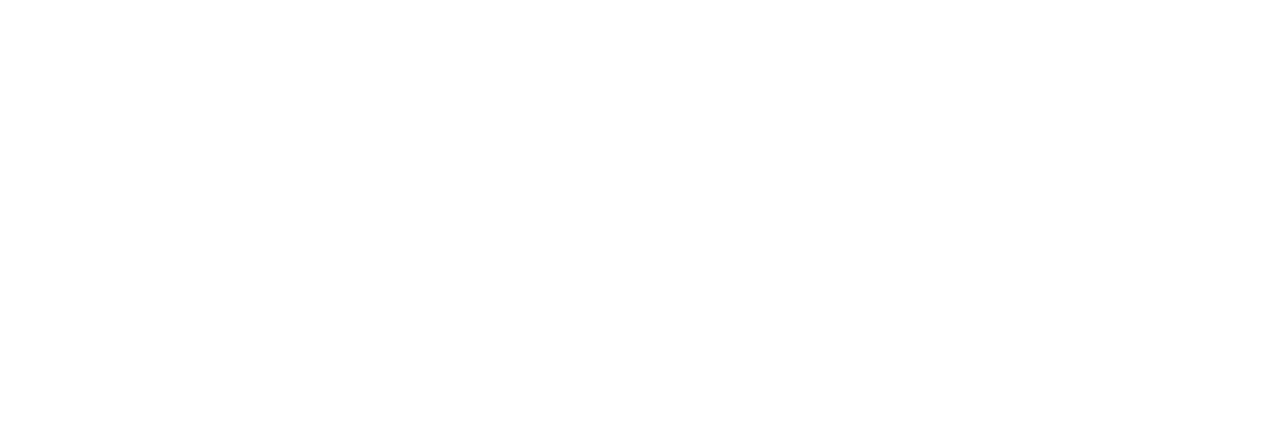
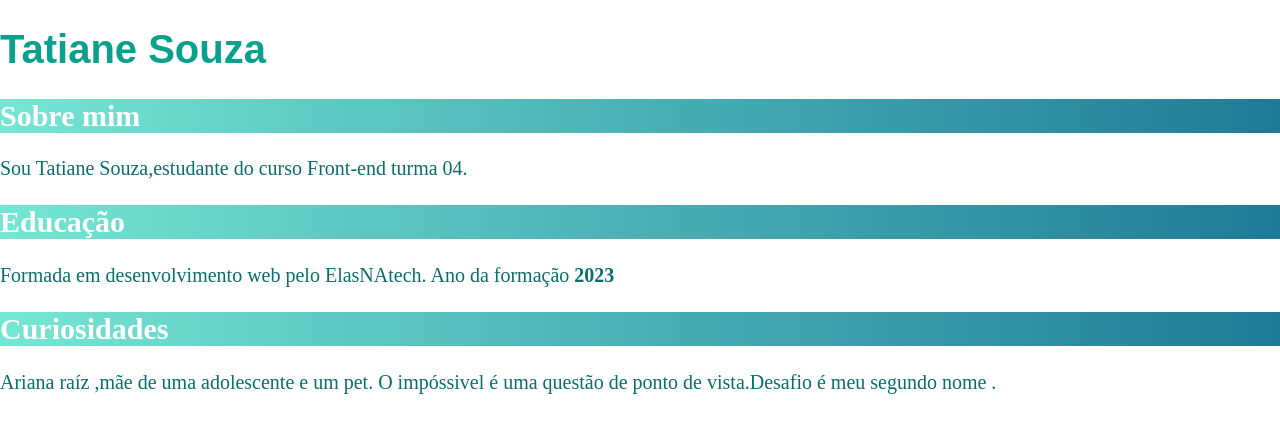
Before and after one commit to Sowza82/SalvadorTech_ativ, a plain HTML site: page front End 4/ativ.18.12.23/index.html in a window 1280 px wide. Drawn offline with Linux system fonts and the light colour scheme.

Commit message:
Organizando as atividades

```diff
--- /dev/null
+++ b/front End 4/ativ.02.02.24/script.js
@@ -0,0 +1 @@
+const pai = document.queryS
--- a/front End 4/ativ.18.12.23/index.html
+++ b/front End 4/ativ.18.12.23/index.html
@@ -1,11 +1,26 @@
 <!DOCTYPE html>
-<html lang="en">
+<html lang="pt-br">
 <head>
     <meta charset="UTF-8">
     <meta name="viewport" content="width=device-width, initial-scale=1.0">
     <title>Document</title>
+    <link rel="stylesheet" href="style.css">
 </head>
 <body>
+    <h1>Tatiane Souza</h1>
 
+
+    <h2>Sobre mim</h2>
+
+    <p>Sou Tatiane Souza,estudante do curso Front-end turma 04.</p>
+
+    <h2>Educação</h2>
+    <p>Formada em desenvolvimento web pelo ElasNAtech.
+        Ano da formação <b>2023</b></p>
+
+        <h2>Curiosidades</h2>
+        <p>Ariana raíz ,mãe de uma adolescente e um pet.
+        O impóssivel é uma questão de ponto de vista.Desafio é meu segundo nome .</p>
 </body>
+
 </html>
--- /dev/null
+++ b/front End 4/ativ.18.12.23/style.css
@@ -0,0 +1,20 @@
+body{
+    margin: 0;
+    padding: 0;
+}
+h1{
+    font-family: Arial, Helvetica, sans-serif;
+    font-size: 40px;
+    color: rgb(10, 160, 140);
+}
+
+h2{
+    font-size: 30px;
+    color: white;
+    background-image: linear-gradient(to right, #75e6d3, #207a96);
+}
+
+p{
+    font-size: 20px;
+    color: rgb(9, 110, 110);
+}
```
Also changed, not shown: front End 4/ativ.02.02.24/atv.site/index.html (added, +11 -0 lines), front End 4/ativ.02.02.24/index.html (added, +11 -0 lines), front End 4/ativ.02.02.24/style.css (added).
